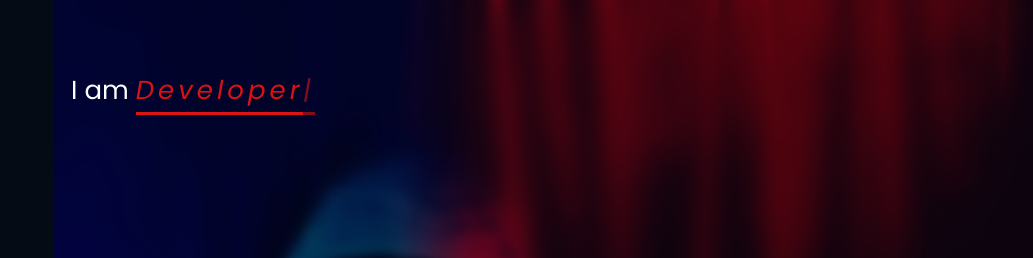
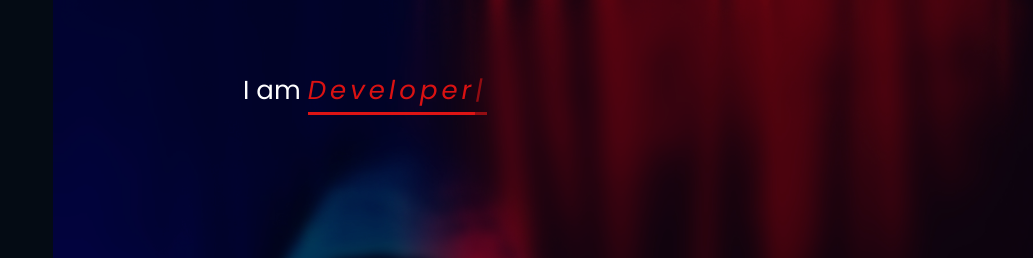
Before and after one commit to parveensokhal/portfolio, a plain HTML site: page index.html in a window 1280 px wide. Shown: the top 258 px of the page, 247-1280 px from the left. Drawn offline with nearby package versions, Linux system fonts and the light colour scheme.

Commit message:
adjust h<p>

```diff
--- a/assets/css/style.css
+++ b/assets/css/style.css
@@ -240,7 +240,7 @@ h1, h2, h3, h4, h5, h6 {
   font-size: 26px;
   font-family: "Poppins", sans-serif;
   margin-bottom: 620px;
-  margin-right: 400px;
+  margin-right: 10px;
 }
 
 #hero p span {
```
